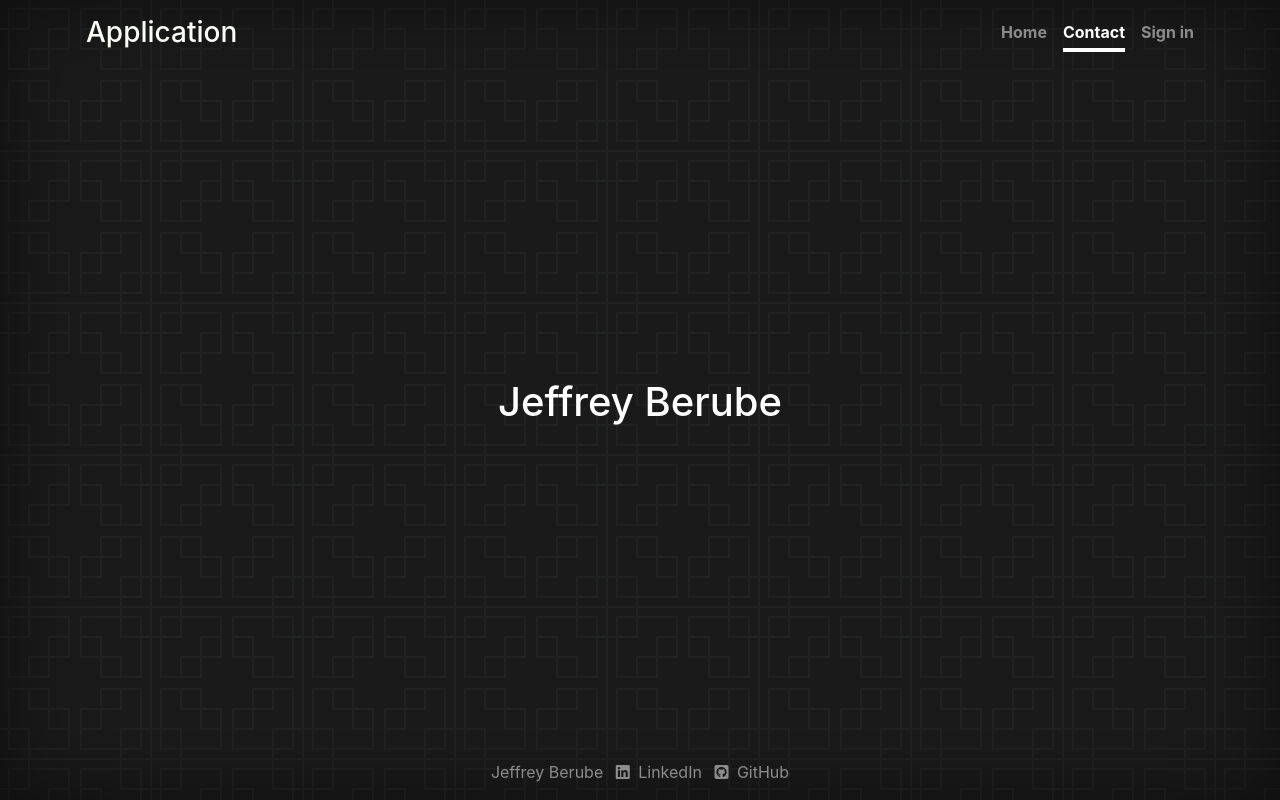
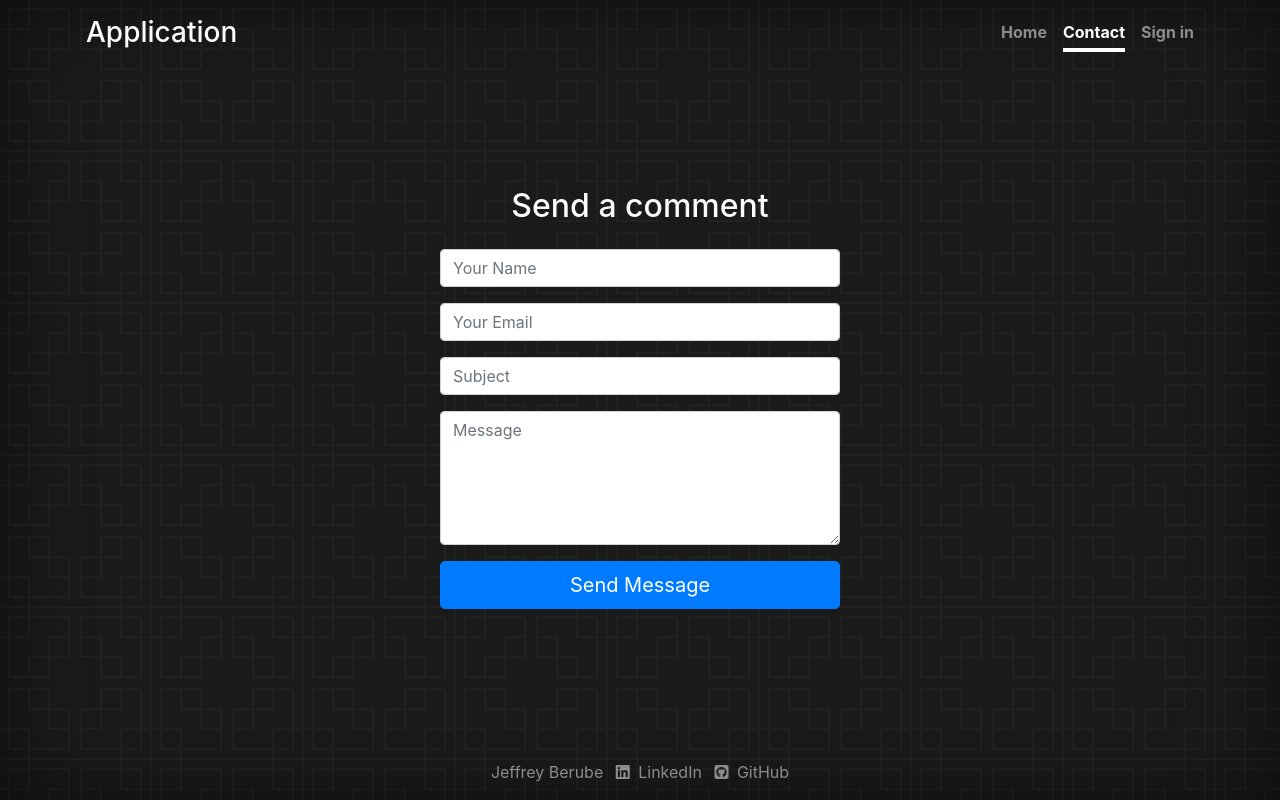
Before and after one commit to berubejd/Flask-Starter, a Flask app: page /contact in a window 1280 px wide. Run offline with Flask 2, Linux system fonts and the light colour scheme; parts of the project's set-up code (start-up, migrations or seed data) failed here and were passed over; some libraries are stand-ins or nearby versions.

Commit message:
Added email support via SendGrid

```diff
--- a/application/blueprints/main.py
+++ b/application/blueprints/main.py
@@ -1,5 +1,7 @@
-from flask import Blueprint, current_app as app, render_template, session, redirect
-
+from flask import Blueprint, current_app as app, render_template, session, redirect, flash, url_for
+from sendgrid import SendGridAPIClient
+from sendgrid.helpers.mail import Mail
+from ..forms import ContactForm
 
 blueprint = Blueprint("main", __name__)
 
@@ -22,6 +24,26 @@ def features():
     pass
 
 
-@blueprint.route("/contact", methods=["GET"])
+@blueprint.route("/contact", methods=["GET", "POST"])
 def contact():
-    return render_template("contact.j2")
+    form = ContactForm()
+
+    if form.validate_on_submit():
+        message = Mail(
+            from_email=form.email.data,
+            to_emails=app.config['CONTACT_EMAIL'],
+            subject=form.subject.data,
+            html_content=form.message.data)
+
+        try:
+            sg = SendGridAPIClient(app.config['SENDGRID_API_KEY'])
+            response = sg.send(message)
+            flash("Your message has been sent. Thank you!")
+
+        except Exception as e:
+            flash("Something went wrong.  Please try again later.")
+            print(e.message)
+
+        return redirect(url_for("main.contact"))
+
+    return render_template("contact.j2", form=form)
--- a/application/blueprints/templates/login.j2
+++ b/application/blueprints/templates/login.j2
@@ -30,5 +30,5 @@
         If you want to create a new account, log in with a social provider or go to the
         <a href="{{ url_for("auth.register") }}">registration page</a>.
     </p>
-  <div>
+  </div>
 {% endblock %}
--- a/application/forms.py
+++ b/application/forms.py
@@ -1,6 +1,6 @@
 from flask_wtf import FlaskForm
-from wtforms import StringField, PasswordField, SubmitField
-from wtforms.validators import DataRequired, EqualTo
+from wtforms import StringField, PasswordField, SubmitField, TextField, TextAreaField
+from wtforms.validators import DataRequired, EqualTo, Email, Length
 from sqlalchemy.exc import IntegrityError
 from .models import db, User
 
@@ -56,3 +56,30 @@ class SetPasswordForm(FlaskForm):
     )
     repeat_password = PasswordField("Repeat Password")
     submit = SubmitField("Set Password")
+
+
+class ContactForm(FlaskForm):
+    name = TextField(
+        "Name",
+        validators=[
+            DataRequired("Please enter your name."),
+            Length(min=4, message="Please enter at least 4 chars"),
+        ],
+    )
+    email = TextField(
+        "Email",
+        validators=[
+            DataRequired("Please enter your email address."),
+            Email("Please enter a valid email address."),
+        ],
+    )
+    subject = TextField("Subject",
+        validators=[
+            DataRequired("Please enter a subject."),
+            Length(min=8, message="Please enter at least 8 chars for the subject"),
+        ],
+    )
+    message = TextAreaField(
+        "Message", validators=[DataRequired("Please write something for us")]
+    )
+    submit = SubmitField("Send")
--- a/application/static/style.css
+++ b/application/static/style.css
@@ -78,7 +78,8 @@ a:hover {
     color: rgba(255, 255, 255, .5);
 }
 
-.auth-container {
+.auth-container,
+#contact-container {
     width: 400px;
 }
 
--- a/application/templates/contact.j2
+++ b/application/templates/contact.j2
@@ -1,9 +1,22 @@
 {% extends 'layout.j2' %}
+{% from "_helpers.j2" import render_field, render_submit_field %}
 
 {% set active_page = "contact" %}
 
 {% block title %}Contact{% endblock %}
 
 {% block content %}
-    <h1 class="text-center"><a href="mailto:berubejd@gmail.com">Jeffrey Berube</a></h1>
+    <div id="contact-container" class="text-center m-auto">
+        <div class="form">
+            <h2 class="text-center mb-4">Send a comment</h3>
+            <form action="" method="post" role="form" class="contactForm">
+                {{ form.hidden_tag() }}
+                {{ render_field(form.name, label_visible=false, placeholder="Your Name") }}
+                {{ render_field(form.email, label_visible=false, placeholder="Your Email") }}
+                {{ render_field(form.subject, label_visible=false, placeholder=form.subject.label.text) }}
+                {{ render_field(form.message, label_visible=false, placeholder=form.message.label.text, rows=5) }}
+                {{ render_submit_field(form.submit, label="Send Message") }}
+            </form>
+        </div>
+    </div>
 {% endblock %}
--- a/config.py
+++ b/config.py
@@ -38,6 +38,10 @@ class Config:
     GOOGLE_OAUTH_CLIENT_ID = os.environ.get("GOOGLE_OAUTH_CLIENT_ID")
     GOOGLE_OAUTH_CLIENT_SECRET = os.environ.get("GOOGLE_OAUTH_CLIENT_SECRET")
 
+    # Sendgrid Config
+    SENDGRID_API_KEY = os.environ.get("SENDGRID_API_KEY")
+    CONTACT_EMAIL = "berubejd@gmail.com"
+
 
 class TestingConfig(Config):
     DEBUG = True
--- a/requirements.txt
+++ b/requirements.txt
@@ -7,3 +7,4 @@ Flask-WTF==0.14.3
 blinker==1.4
 PyMySQL==0.9.3
 pyOpenSSL==19.1.0
+sendgrid==6.1.2
--- a/wsgi.py
+++ b/wsgi.py
@@ -1,3 +1,5 @@
+#!/usr/bin/env python3.8
+
 from application import create_app
 
 application = create_app()
```
Also changed, not shown: README.md.
